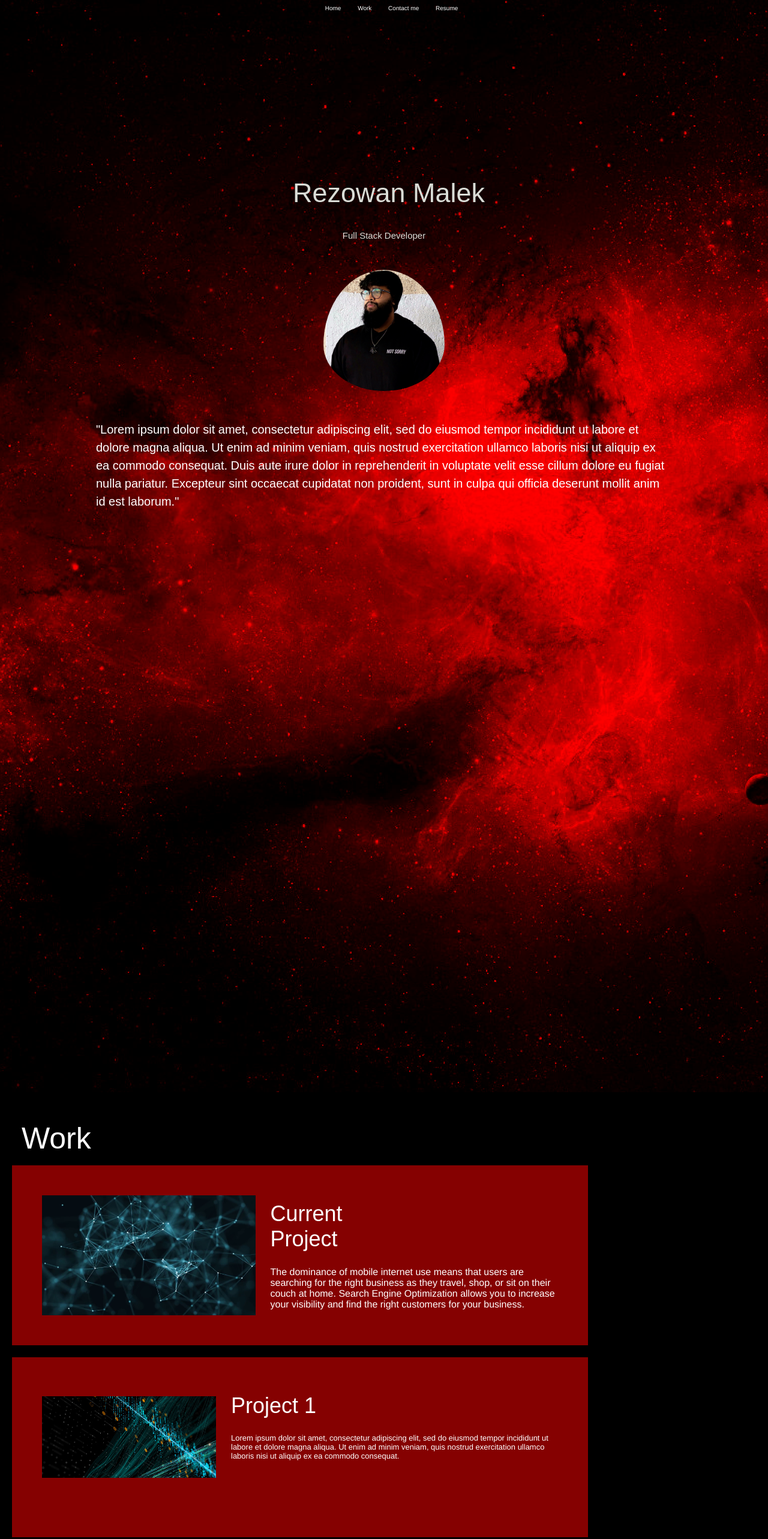
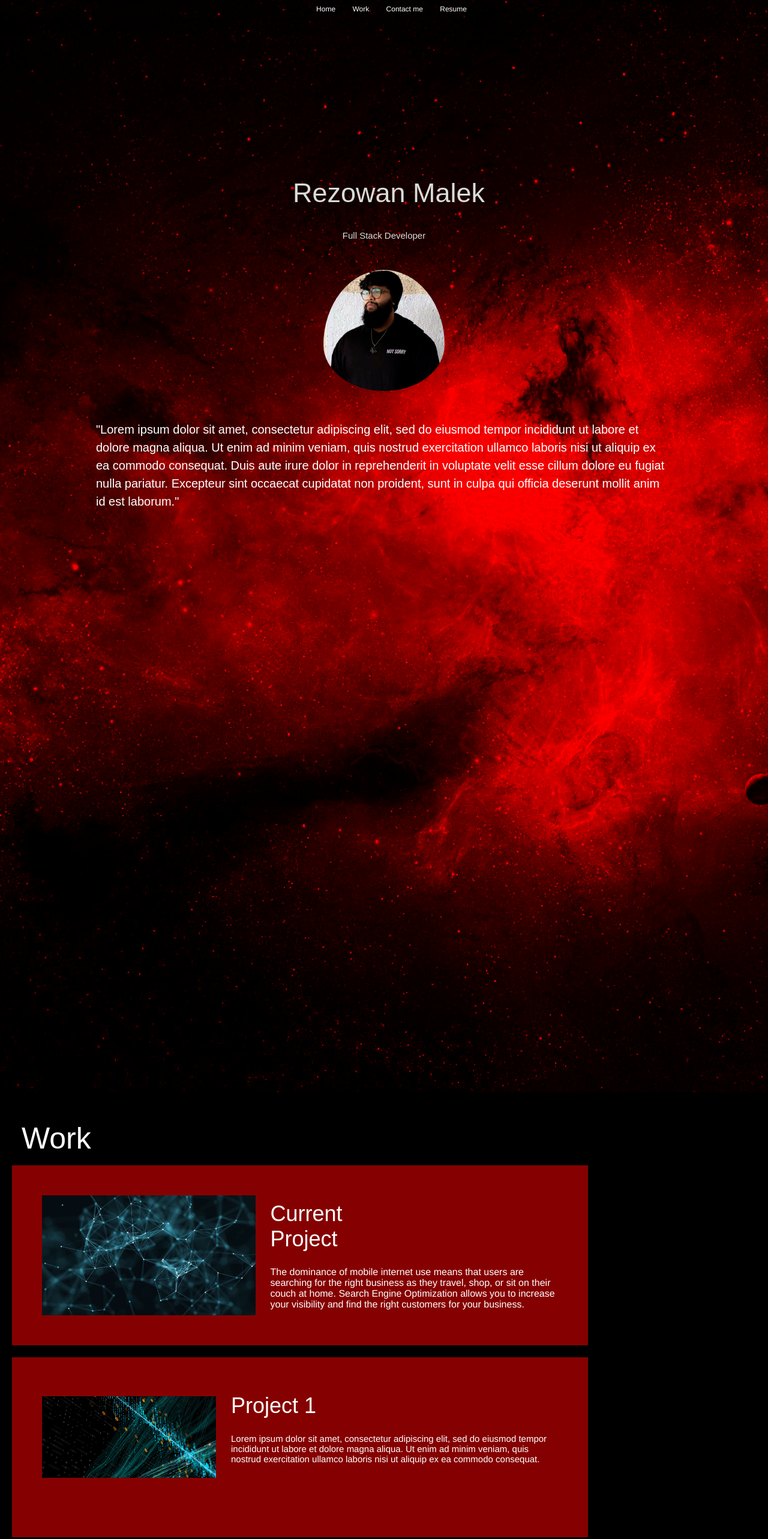
Before and after one commit to rezz1420/Portfolio, a plain HTML site: page index.html in a window 1280 px wide. Shown: the top 2566 px of the page at 60% size. Drawn offline with Linux system fonts and the light colour scheme.

Commit message:
Final changes to css

```diff
--- a/assets/css/style.css
+++ b/assets/css/style.css
@@ -17,7 +17,7 @@ body {
 .header nav {
     position: fixed;
     font-family: 'Franklin Gothic Medium', 'Arial Narrow', Arial, sans-serif;
-    font-size: 10px;
+    font-size: 12px;
     padding-top: 0.5rem;
     padding-bottom: 0.5rem;
     top: 0;
@@ -205,7 +205,7 @@ main section h2 {
 }
 
 .project_card_small p{
-    font-size: 13px;
+    font-size: 15px;
 }
 
 .project_card_small img{
```
